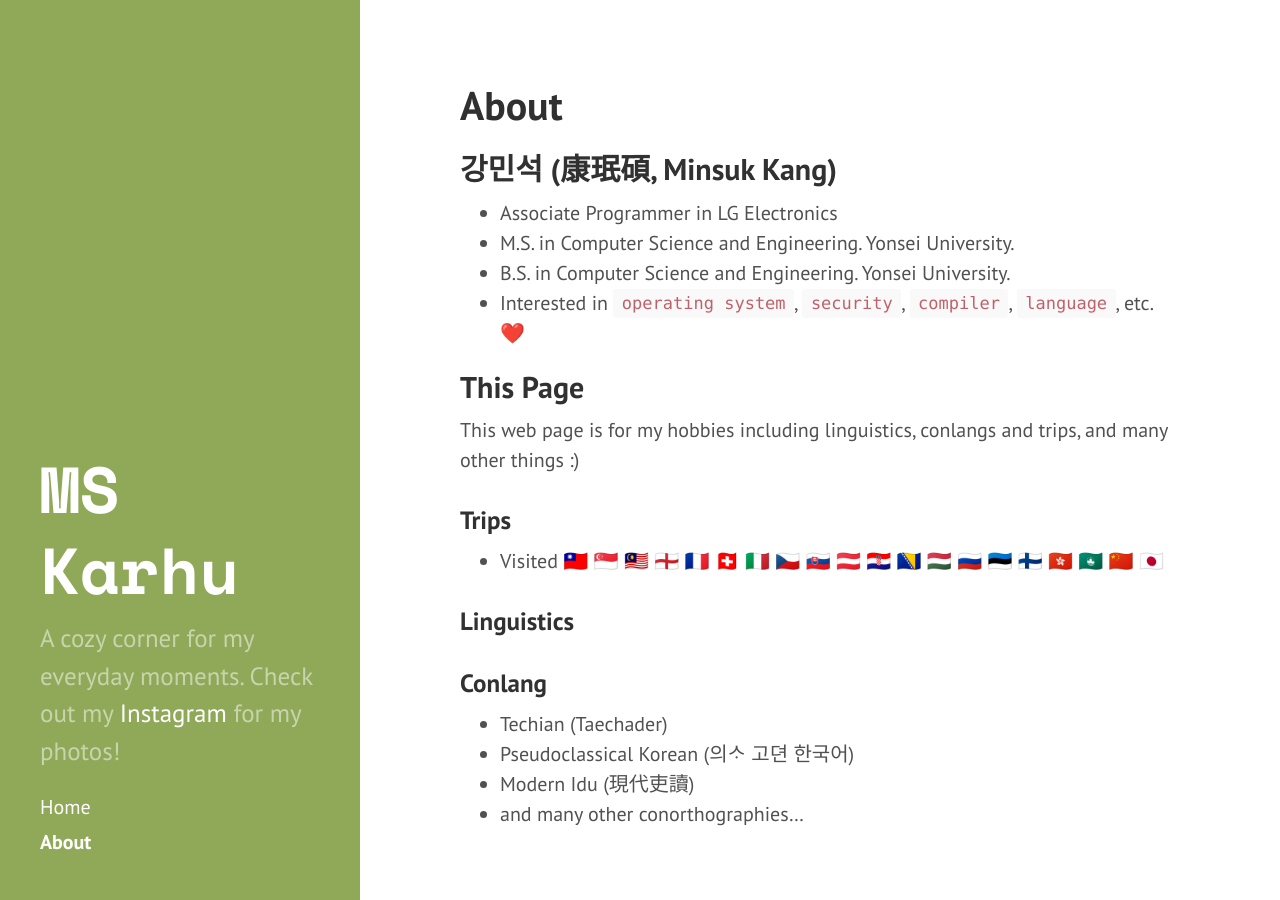
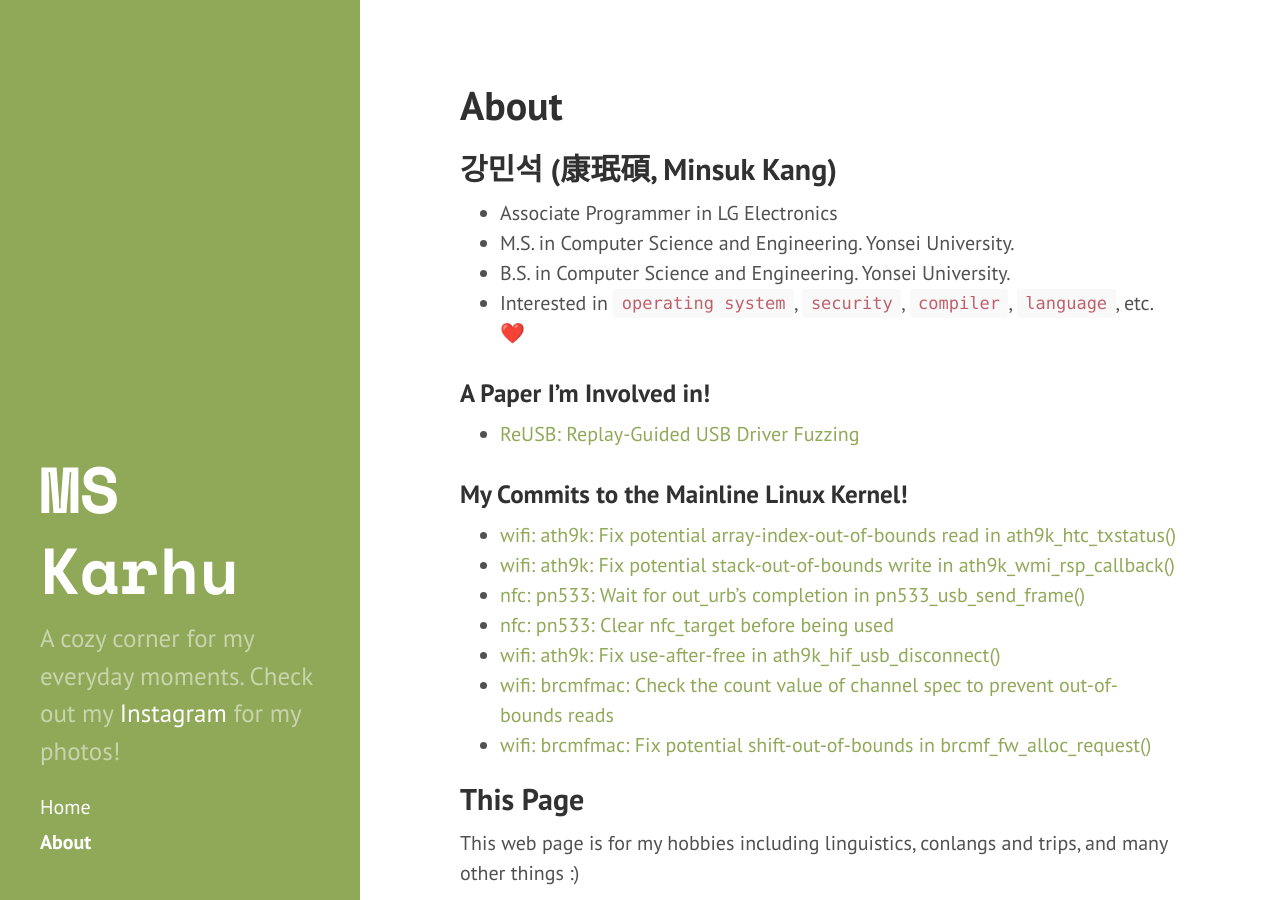
Before and after one commit to minskMedve/minskMedve.github.io, a Jekyll site: the page built from about.md, in a window 1280 px wide and 900 px high. Built offline with Jekyll 4.4.1, drawn with Linux system fonts in a browser that asks for light colours; some web fonts are replaced.

Commit message:
More details regarding CS

```diff
--- a/about.md
+++ b/about.md
@@ -8,6 +8,18 @@ title: About
 - M.S. in Computer Science and Engineering. Yonsei University.
 - B.S. in Computer Science and Engineering. Yonsei University.
 - Interested in `operating system`, `security`, `compiler`, `language`, etc. ❤️
+
+### A Paper I'm Involved in!
+- [ReUSB: Replay-Guided USB Driver Fuzzing](https://www.usenix.org/system/files/usenixsecurity23-jang.pdf)
+
+### My Commits to the Mainline Linux Kernel!
+- [wifi: ath9k: Fix potential array-index-out-of-bounds read in ath9k_htc_txstatus()](https://git.kernel.org/pub/scm/linux/kernel/git/torvalds/linux.git/commit/?id=2adc886244dff60f948497b59affb6c6ebb3c348)
+- [wifi: ath9k: Fix potential stack-out-of-bounds write in ath9k_wmi_rsp_callback()](https://git.kernel.org/pub/scm/linux/kernel/git/torvalds/linux.git/commit/?id=8a2f35b9830692f7a616f2f627f943bc748af13a)
+- [nfc: pn533: Wait for out_urb's completion in pn533_usb_send_frame()](https://git.kernel.org/pub/scm/linux/kernel/git/torvalds/linux.git/commit/?id=9dab880d675b9d0dd56c6428e4e8352a3339371d)
+- [nfc: pn533: Clear nfc_target before being used](https://git.kernel.org/pub/scm/linux/kernel/git/torvalds/linux.git/commit/?id=9f28157778ede0d4f183f7ab3b46995bb400abbe)
+- [wifi: ath9k: Fix use-after-free in ath9k_hif_usb_disconnect()](https://git.kernel.org/pub/scm/linux/kernel/git/torvalds/linux.git/commit/?id=f099c5c9e2ba08a379bd354a82e05ef839ae29ac)
+- [wifi: brcmfmac: Check the count value of channel spec to prevent out-of-bounds reads](https://git.kernel.org/pub/scm/linux/kernel/git/torvalds/linux.git/commit/?id=4920ab131b2dbae7464b72bdcac465d070254209)
+- [wifi: brcmfmac: Fix potential shift-out-of-bounds in brcmf_fw_alloc_request()](https://git.kernel.org/pub/scm/linux/kernel/git/torvalds/linux.git/commit/?id=81d17f6f3331f03c8eafdacea68ab773426c1e3c)
 
 ## This Page
 
```
